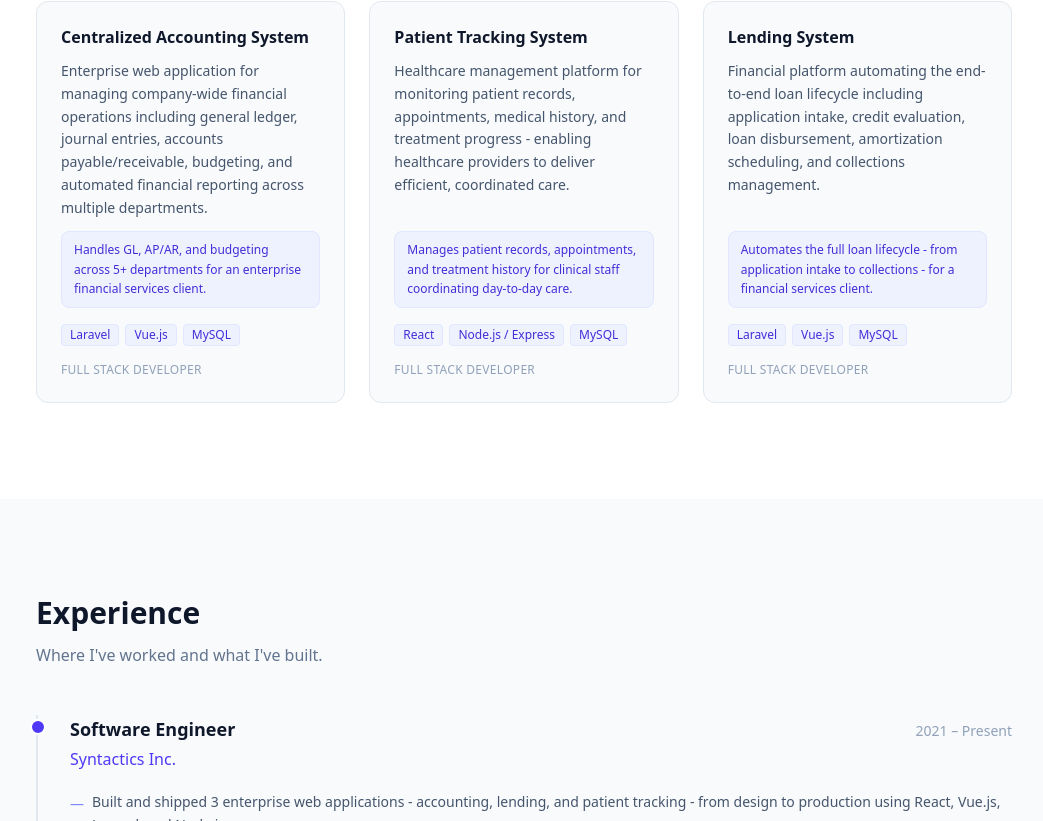
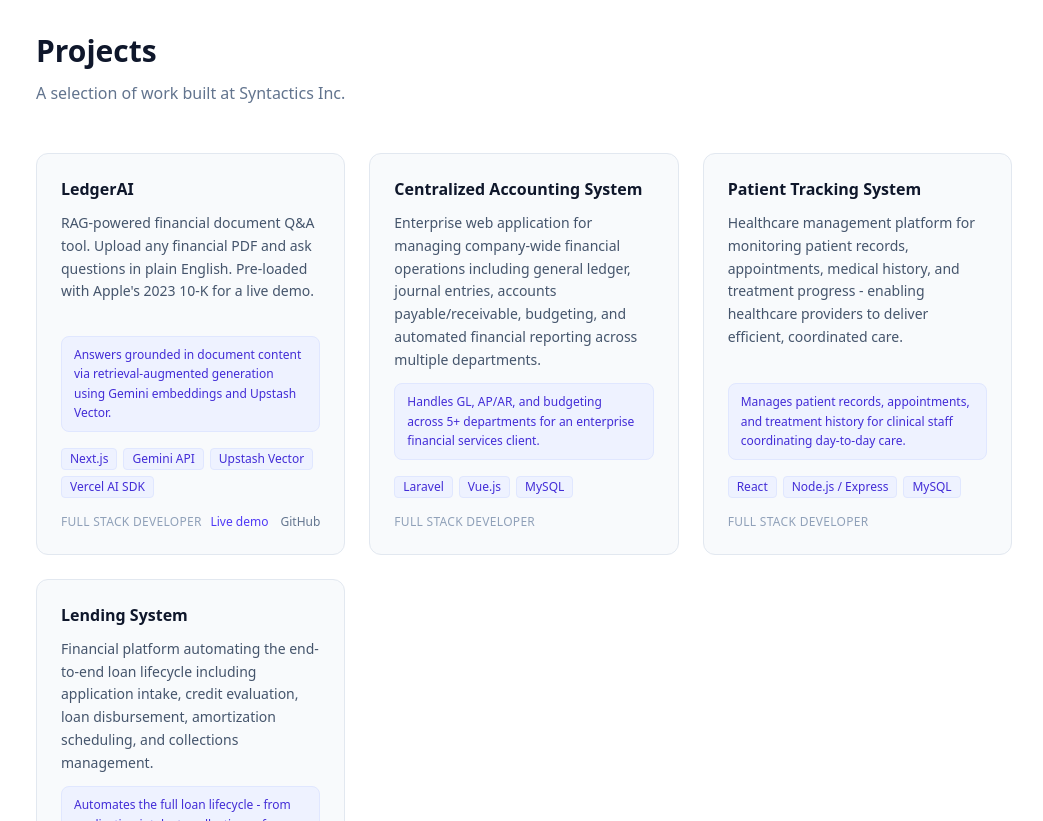
Before and after one commit to IrocNinoNiel/niel-portfolio, a Next.js app: page / in a window 1280 px wide. Shown: the part 2059-2880 px from the top of the page, without its empty margins (116-1159 px from the left). Built offline with nearby package versions, Linux system fonts and the light colour scheme.

Commit message:
Feat: improve docs

```diff
--- a/src/components/Projects.tsx
+++ b/src/components/Projects.tsx
@@ -1,4 +1,14 @@
 const projects = [
+  {
+    title: 'LedgerAI',
+    description:
+      'RAG-powered financial document Q&A tool. Upload any financial PDF and ask questions in plain English. Pre-loaded with Apple\'s 2023 10-K for a live demo.',
+    outcome: 'Answers grounded in document content via retrieval-augmented generation using Gemini embeddings and Upstash Vector.',
+    tech: ['Next.js', 'Gemini API', 'Upstash Vector', 'Vercel AI SDK'],
+    role: 'Full Stack Developer',
+    demoUrl: 'https://ledgerai.vercel.app',
+    githubUrl: 'https://github.com/IrocNinoNiel/ledgerai',
+  },
   {
     title: 'Centralized Accounting System',
     description:
@@ -58,9 +68,31 @@ export default function Projects() {
                   </span>
                 ))}
               </div>
-              <p className="text-xs text-slate-400 dark:text-slate-600 font-medium uppercase tracking-wide">
-                {project.role}
-              </p>
+              <div className="flex items-center justify-between">
+                <p className="text-xs text-slate-400 dark:text-slate-600 font-medium uppercase tracking-wide">
+                  {project.role}
+                </p>
+                {'demoUrl' in project && (
+                  <div className="flex gap-3">
+                    <a
+                      href={project.demoUrl}
+                      target="_blank"
+                      rel="noopener noreferrer"
+                      className="text-xs font-medium text-indigo-600 dark:text-indigo-400 hover:underline"
+                    >
+                      Live demo
+                    </a>
+                    <a
+                      href={project.githubUrl}
+                      target="_blank"
+                      rel="noopener noreferrer"
+                      className="text-xs font-medium text-slate-500 dark:text-slate-400 hover:underline"
+                    >
+                      GitHub
+                    </a>
+                  </div>
+                )}
+              </div>
             </div>
           ))}
         </div>
--- a/src/components/Skills.tsx
+++ b/src/components/Skills.tsx
@@ -10,6 +10,10 @@ const skillGroups = [
   {
     category: 'Tools & Databases',
     skills: ['MySQL', 'PostgreSQL', 'REST APIs', 'Git', 'Docker'],
+  },
+  {
+    category: 'AI & Integrations',
+    skills: ['Gemini API', 'Vercel AI SDK', 'RAG', 'Upstash Vector'],
   },
 ]
 
```
Also changed, not shown: 2 other files (tests, documents, lock files or other folders).
